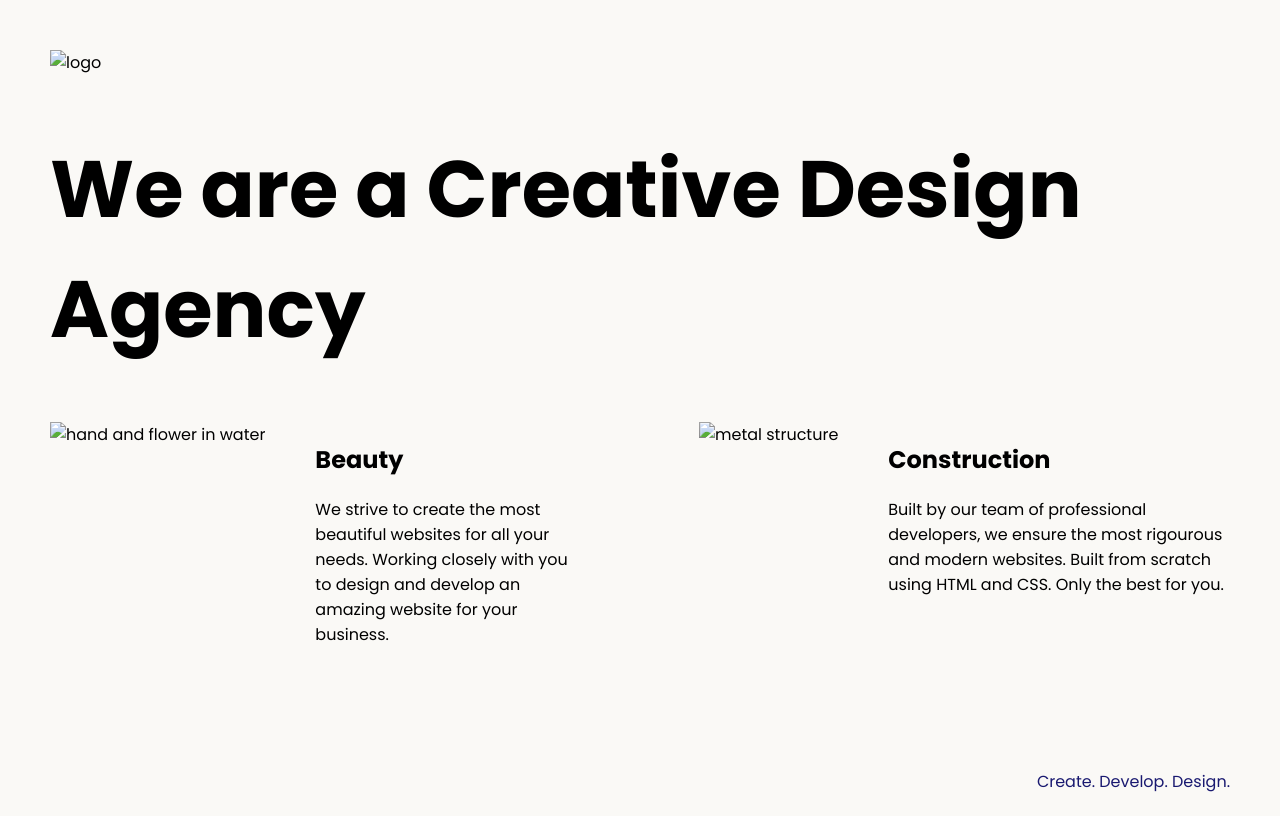
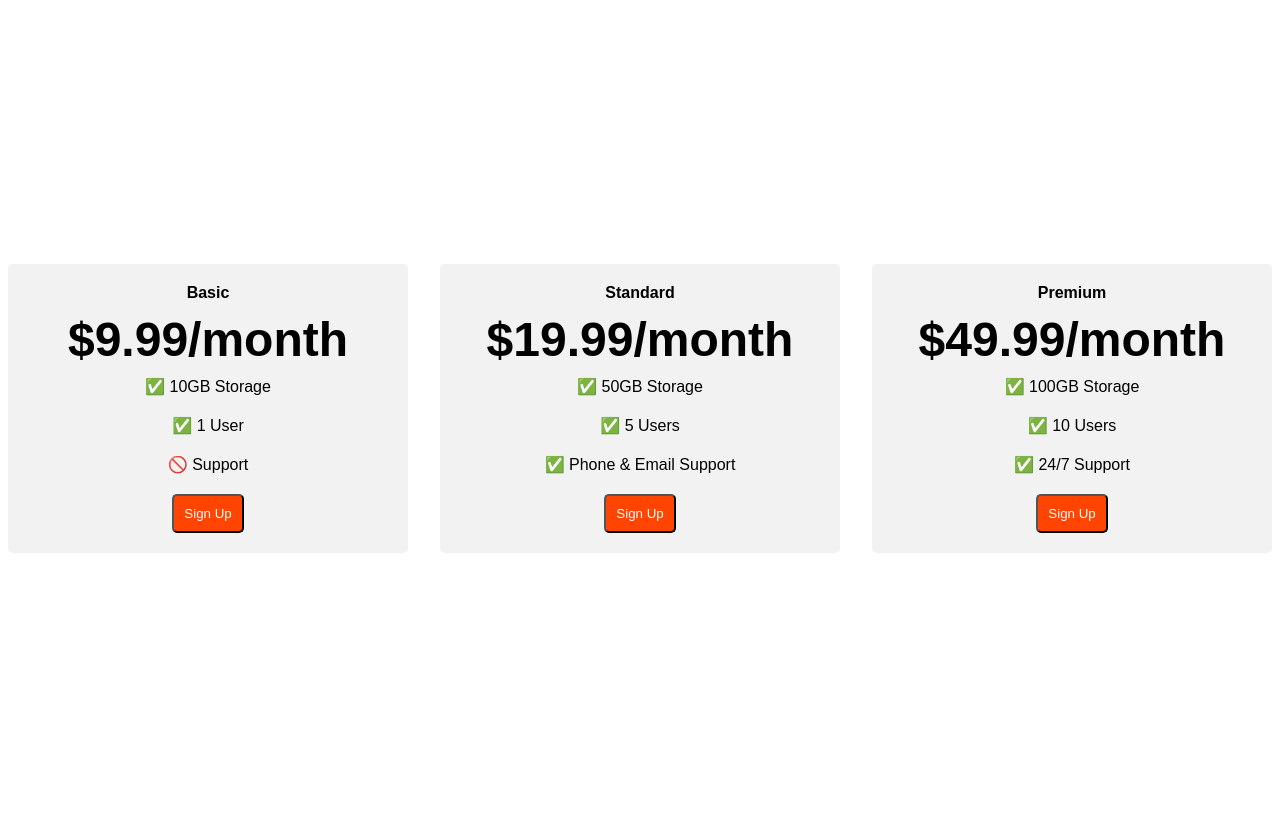
Before and after one commit to Maymay09/project, a plain HTML site: page index.html in a window 1280 px wide. Drawn offline with Linux system fonts and the light colour scheme; a web font is replaced by a local one.

Commit message:
Add files via upload

```diff
--- a/index.html
+++ b/index.html
@@ -1,38 +1,98 @@
 <!DOCTYPE html>
-<html lang="en">
+<html>
+  <head>
+    <title>Flexbox Pricing Table</title>
+    <link rel="preconnect" href="https://fonts.googleapis.com" />
+    <link rel="preconnect" href="https://fonts.gstatic.com" crossorigin />
+    <link
+      href="https://fonts.googleapis.com/css2?family=Sono:wght@400;700&display=swap"
+      rel="stylesheet"
+    />
+    <style>
+      body {
+        font-family: "Sono", sans-serif;
+      }
+      .pricing-container{
+        display: flex;
+        justify-content: center;
+        align-items: center;height: 100vh;
+        gap: 2rem;
+      }
+      .pricing-plan{
+        flex: 1;
+        max-width: 400px;
+        padding: 20px;
+        background-color: #f2f2f2;
+        border-radius: 5px;
+        text-align: center;
+      }
+      .plan-title{
+        font-family: 24px;
+        font-weight: bold;
+        margin-bottom: 10px;
+      }
+      .plan-price{
+        font-size: 48px;
+        font-weight: bold;
+        margin-bottom: 10px;
+      }
+      .plan-features{
+        list-style: none;
+        padding: 0;
+        margin: 0;
+      }
+      .plan-features li{
+        margin-bottom: 20px;
+      }
+        .plan-button{
+          padding: 10px;
+          background-color: orangered;
+          color: white;
+          border-radius: 5px;
+        }
 
-<head>
-  <meta charset="UTF-8">
-  <meta name="viewport" content="width=device-width, initial-scale=1.0">
-  <title>Agency</title>
-  <link rel="stylesheet" href="./style.css">
-  <link rel="preconnect" href="https://fonts.googleapis.com">
-  <link rel="preconnect" href="https://fonts.gstatic.com" crossorigin>
-  <link href="https://fonts.googleapis.com/css2?family=Poppins:wght@400;700&display=swap" rel="stylesheet">
-</head>
+      /* Hint: What can you do with a media query and flexbox? */
+      @media (max-width: 1250px) {
+        .pricing-container{
+          flex-direction: column;
+          height: 100%;
+        }
+      }
+    </style>
+  </head>
 
-<body>
-  <div class="main">
-    <img class="logo" src="./assets/images/logo.png" alt="logo">
-    <h1>We are a Creative Design Agency</h1>
-    <div class="left card"><img class="tile-image" src="./assets/images/beautiful.jpg" alt="hand and flower in water">
-      <h2 class="card-title">Beauty</h2>
-      <p class="card-text">We strive to create the most beautiful websites for all your needs. Working closely with you
-        to
-        design and
-        develop an amazing website for your business.</p>
+  <body>
+    <div class="pricing-container">
+      <div class="pricing-plan">
+        <div class="plan-title">Basic</div>
+        <div class="plan-price">$9.99/month</div>
+        <ul class="plan-features">
+          <li>✅ 10GB Storage</li>
+          <li>✅ 1 User</li>
+          <li>🚫 Support</li>
+        </ul>
+        <button class="plan-button">Sign Up</button>
+      </div>
+      <div class="pricing-plan">
+        <div class="plan-title">Standard</div>
+        <div class="plan-price">$19.99/month</div>
+        <ul class="plan-features">
+          <li>✅ 50GB Storage</li>
+          <li>✅ 5 Users</li>
+          <li>✅ Phone &amp; Email Support</li>
+        </ul>
+        <button class="plan-button">Sign Up</button>
+      </div>
+      <div class="pricing-plan">
+        <div class="plan-title">Premium</div>
+        <div class="plan-price">$49.99/month</div>
+        <ul class="plan-features">
+          <li>✅ 100GB Storage</li>
+          <li>✅ 10 Users</li>
+          <li>✅ 24/7 Support</li>
+        </ul>
+        <button class="plan-button">Sign Up</button>
+      </div>
     </div>
-
-    <div class="right card"><img class="tile-image" src="./assets/images/construction.jpg" alt="metal structure">
-      <h2 class="card-title">Construction</h2>
-      <p>Built by our team of professional developers, we ensure the most rigourous and modern websites. Built from
-        scratch using HTML and CSS. Only the best for you.</p>
-    </div>
-
-  </div>
-  <footer>
-    <p>Create. Develop. Design.</p>
-  </footer>
-</body>
-
+  </body>
 </html>
```
